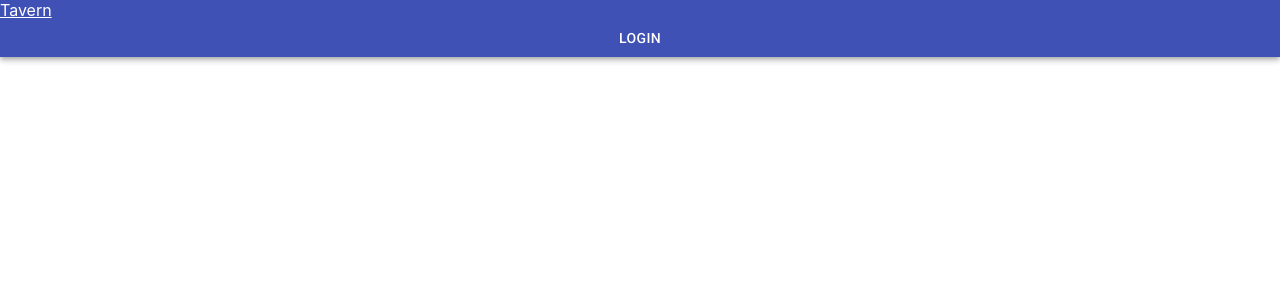
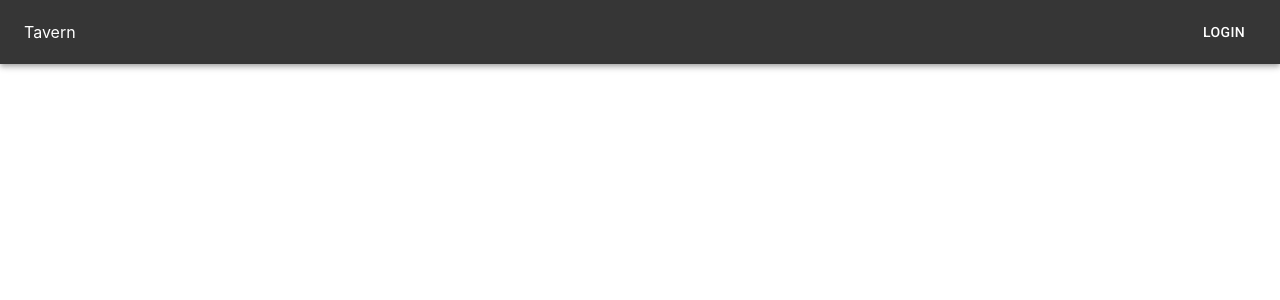
Before and after one commit to advaitm10/Tavern, a React (Create React App) app in the folder tavern-react/: page / in a window 1280 px wide. Shown: the top 300 px of the page. Built offline with nearby package versions, Linux system fonts and the light colour scheme.

Commit message:
Finished NavBar visuals

```diff
--- a/tavern-react/src/NavBar.js
+++ b/tavern-react/src/NavBar.js
@@ -1,21 +1,43 @@
 import React, {useState} from 'react';
+import { makeStyles } from '@material-ui/core/styles';
 import AppBar from '@material-ui/core/AppBar';
+import Toolbar from '@material-ui/core/Toolbar';
 import Button from '@material-ui/core/Button';
 import Link from '@material-ui/core/Link';
+
+const useStyles = makeStyles((theme) => ({
+    root: {
+        flexGrow: 1,
+    },
+    title: {
+        flexGrow: 1,
+        marginRight: {
+            marginRight: theme.spacing(2)
+        }
+    },
+    appBar: {
+        backgroundColor: '#363636'
+    }
+}));
 
 function NavBar(props) {
     const loggedIn = props.logIn;
     const preventDefault = (event) => event.preventDefault();
+    const classes = useStyles();
+
     return (
-
-        <AppBar position = 'static'>
-            <Link href = "#" onClick = {preventDefault} color = "inherit">
+        <div className={classes.root}>
+            <AppBar className={classes.appBar} position = 'static'>
+                <Toolbar>
+                    <Link className={classes.title} href = "#" onClick = {preventDefault} color = "inherit">
                         Tavern
                     </Link>
                     <Button color="inherit">
                         Login
                     </Button>
+                </Toolbar>
             </AppBar>
+        </div>
     );
 }
 
```
Also changed, not shown: 1 other file (tests, documents, lock files or other folders). Lines whose indentation alone changed are shown as unchanged.
